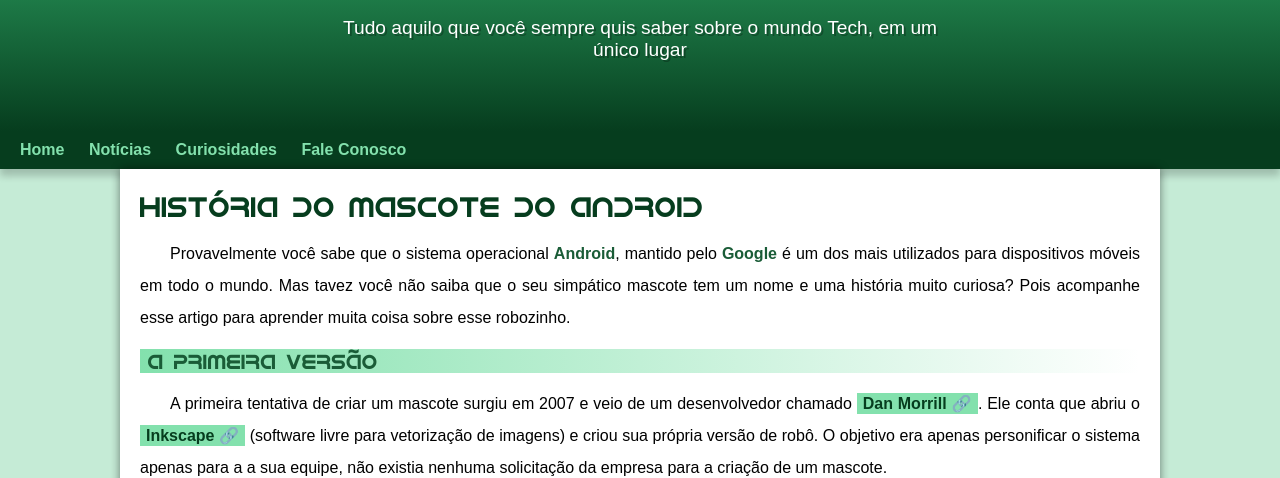
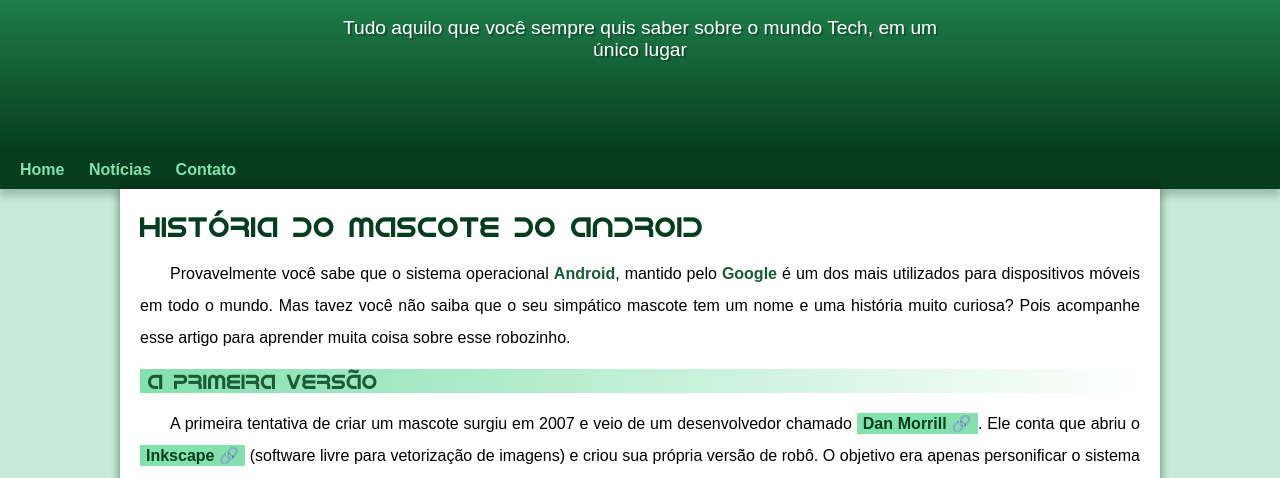
Before and after one commit to cleisonazevedo/projeto-android, a plain HTML site: page index.html in a window 1280 px wide. Shown: the part 100-578 px from the top of the page. Drawn offline with Linux system fonts and the light colour scheme.

Commit message:
problema de padding resolvido

```diff
--- a/estilo/style.css
+++ b/estilo/style.css
@@ -60,7 +60,8 @@ header > p {
     max-width: 600px;
     padding-right: 10px;
     padding-left: 10px;
-    margin: auto;margin-bottom: 30px;
+    margin: auto;
+    padding-bottom: 50px;
     text-shadow: 2px 2px 0px rgba(0, 0, 0, 0.267);
 }
 
--- a/index.html
+++ b/index.html
@@ -20,8 +20,7 @@
     <nav>
         <a href="#">Home</a>
         <a href="#">Notícias</a>
-        <a href="#">Curiosidades</a>
-        <a href="#">Fale Conosco</a>
+        <a href="#">Contato</a>
     </nav>
     <main>
         <article>
```
